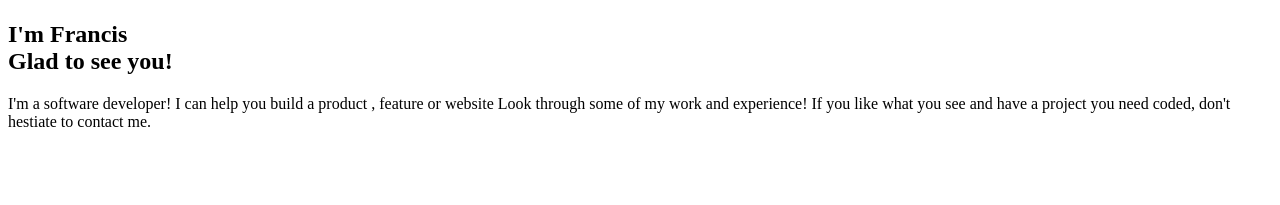
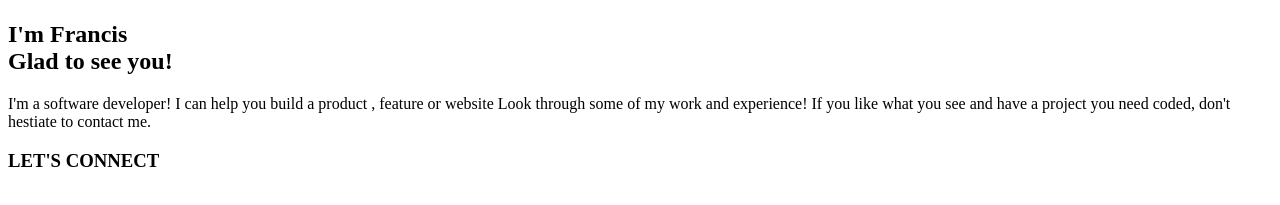
Before and after one commit to francis450/Mobile-First-Portfolio-Sneak-Peek, a website: page index.html in a window 1280 px wide. Shown: the part 43-248 px from the top of the page. Drawn offline with Linux system fonts and the light colour scheme.

Commit message:
Add a heading to the socials sub-section

```diff
--- a/index.html
+++ b/index.html
@@ -30,6 +30,10 @@
                 you like what you see and have a project you need
                 coded, don't hestiate to contact me.
             </p>
+
+            <h3 class="socials-header">
+                LET'S CONNECT
+            </h3>
         </section>
 
     </div>
```
